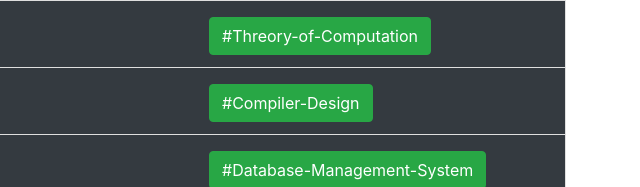
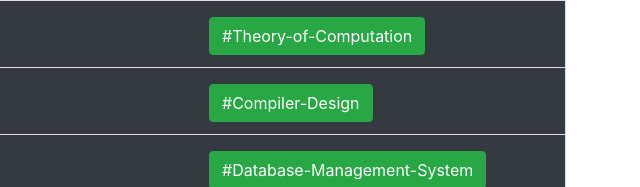
Before and after one commit to vishal2098govind/saddatag, a plain HTML site: page index.html in a window 1280 px wide. Shown: the part 248-435 px from the top of the page, 629-1269 px from the left. Drawn offline with nearby package versions, Linux system fonts and the light colour scheme.

Commit message:
Update index.html

```diff
--- a/index.html
+++ b/index.html
@@ -359,9 +359,9 @@
             <div class="tags col-md-4">
               <a
                 class="btn btn-success mt-1"
-                href="https://solutionsadda.in/subject/?cs=Threory-of-Computation"
+                href="https://solutionsadda.in/subject/?cs=Theory-of-Computation"
                 target="_blank"
-                >#Threory-of-Computation</a
+                >#Theory-of-Computation</a
               >
             </div>
           </div>
```
